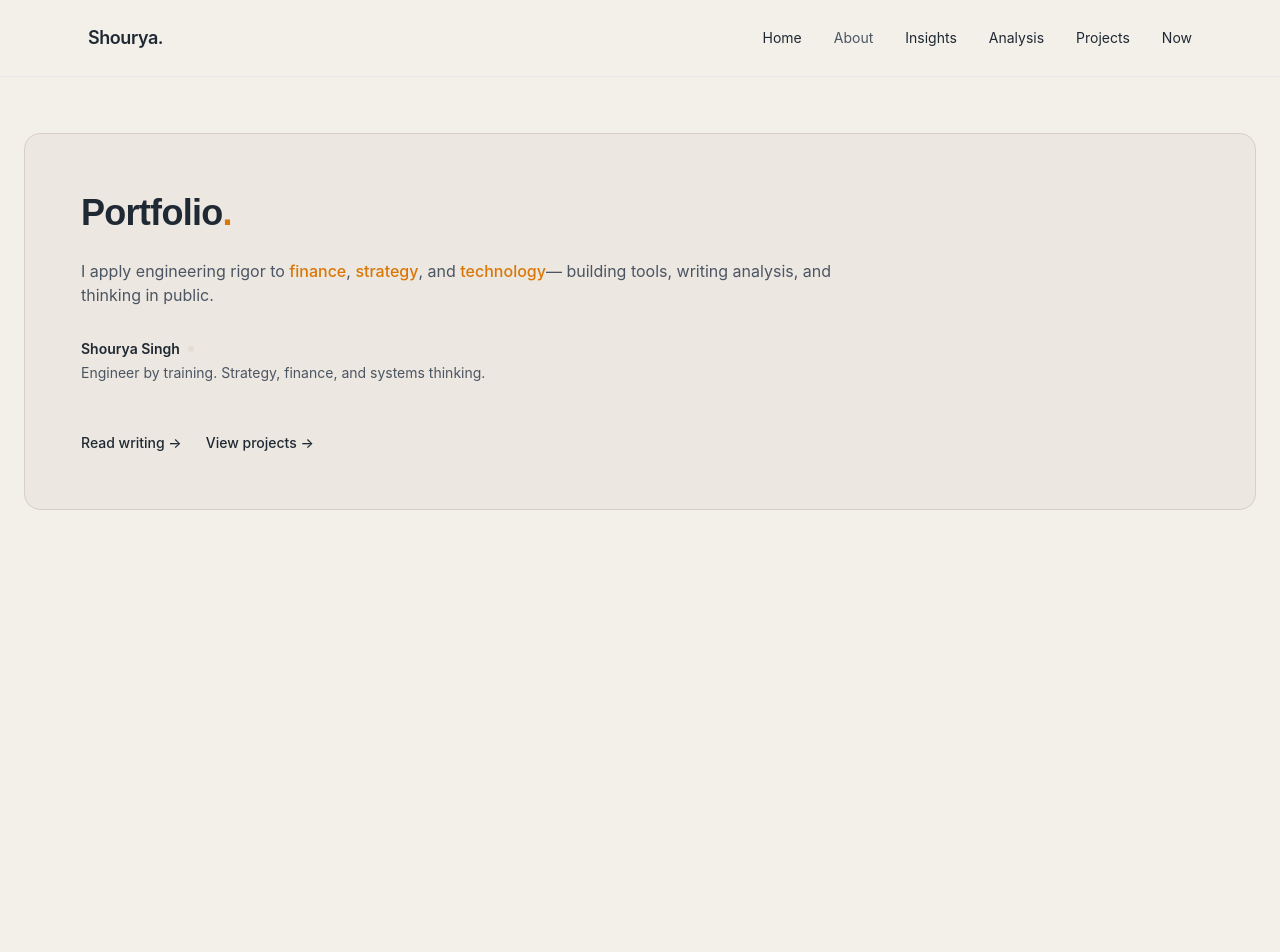
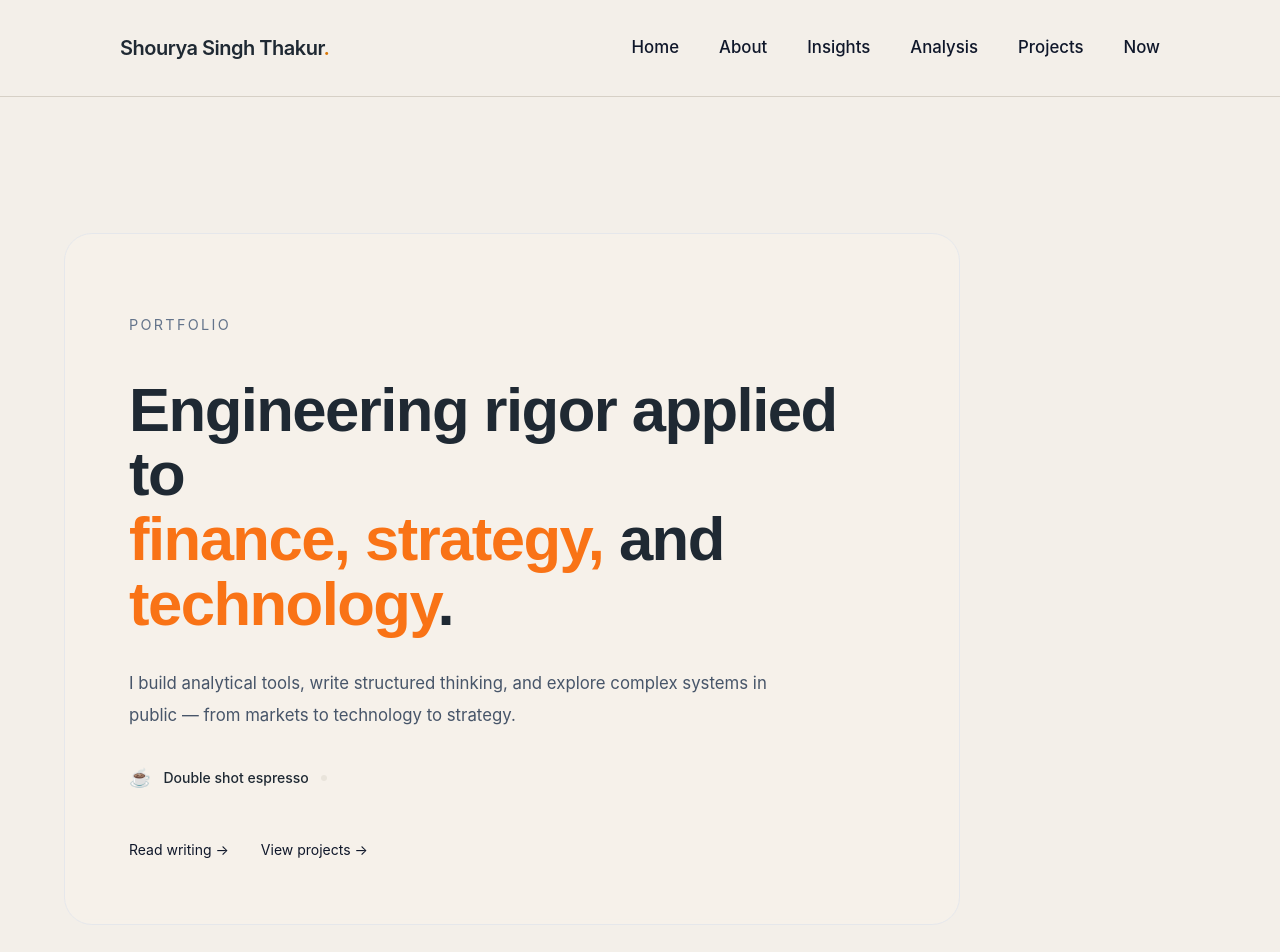
Before and after one commit to meeth10/weblog, a Next.js app: page / in a window 1280 px wide. Shown: the top 952 px of the page. Built offline with nearby package versions, Linux system fonts and the light colour scheme.

Commit message:
Portfolio makeoverssssss

```diff
--- a/app/components/ThinkingButton.tsx
+++ b/app/components/ThinkingButton.tsx
@@ -15,12 +15,13 @@ export default function ThinkingButton({
         setActive(v => !v)
         onToggle()
       }}
-      className="group text-left cursor-pointer"
+      className="group flex items-center gap-3 text-left cursor-pointer"
       aria-label="Toggle thinking space"
     >
-      <div className="flex items-center gap-2">
-        <span className="text-sm font-semibold text-ink group-hover:text-orange transition">
-          Shourya Singh
+      <span className="text-lg">☕</span>
+
+      <span className="text-sm font-medium text-ink group-hover:text-orange transition">
+        Double shot espresso
       </span>
 
       {/* subtle activity dot */}
@@ -29,11 +30,6 @@ export default function ThinkingButton({
           active ? "bg-orange opacity-100" : "bg-line opacity-40"
         }`}
       />
-      </div>
-
-      <div className="mt-1 max-w-md text-sm text-steel group-hover:text-ink transition">
-        Engineer by training. Strategy, finance, and systems thinking.
-      </div>
     </button>
   )
 }
--- a/app/components/ThinkingLayer.tsx
+++ b/app/components/ThinkingLayer.tsx
@@ -14,6 +14,9 @@ export default function ThinkingLayer({ active }: { active: boolean }) {
 
   useEffect(() => {
     if (!active) return
+
+    // Respect reduced motion preferences
+    if (window.matchMedia("(prefers-reduced-motion: reduce)").matches) return
 
     const canvas = canvasRef.current
     if (!canvas) return
@@ -52,7 +55,8 @@ export default function ThinkingLayer({ active }: { active: boolean }) {
     let raf: number
 
     function animate() {
-      ctx.clearRect(0, 0, canvas.width, canvas.height)
+      // Clear in CSS pixels (important with DPR scaling)
+      ctx.clearRect(0, 0, window.innerWidth, window.innerHeight)
 
       for (let i = 0; i < nodes.length; i++) {
         const a = nodes[i]
@@ -63,14 +67,19 @@ export default function ThinkingLayer({ active }: { active: boolean }) {
         if (a.x < 0 || a.x > window.innerWidth) a.vx *= -1
         if (a.y < 0 || a.y > window.innerHeight) a.vy *= -1
 
-        // Mouse repulsion
+        // Mouse repulsion (guard against divide-by-zero)
         const dx = a.x - mouse.x
         const dy = a.y - mouse.y
         const dist = Math.sqrt(dx * dx + dy * dy)
-        if (dist < 140) {
+
+        if (dist > 0 && dist < 140) {
           a.vx += (dx / dist) * 0.05
           a.vy += (dy / dist) * 0.05
         }
+
+        // Soft velocity cap
+        a.vx = Math.max(-1, Math.min(1, a.vx))
+        a.vy = Math.max(-1, Math.min(1, a.vy))
 
         // Node
         ctx.beginPath()
--- a/app/components/nav.tsx
+++ b/app/components/nav.tsx
@@ -2,31 +2,41 @@ import Link from "next/link"
 
 export default function Nav() {
   return (
-    <header className="border-b border-gray-200">
-      <div className="mx-auto max-w-6xl px-6 py-6 flex items-center justify-between">
+    <header className="border-b border-line">
+      <div className="mx-auto max-w-6xl px-14 py-8 flex items-center justify-between">
+        {/* Logo / Name */}
         <Link
           href="/"
-          className="text-lg font-semibold tracking-tight"
+          className="text-xl font-semibold tracking-tight leading-none text-ink"
         >
-          Shourya<span className="text-orange-500">.</span>
+          Shourya Singh Thakur<span className="text-orange">.</span>
         </Link>
 
-        <nav className="flex gap-8 text-sm text-gray-600">
-          <Link href="/" className="hover:text-gray-900">Home</Link><Link
-  href="/about"
-  className="relative text-gray-600 hover:text-gray-900
-    after:absolute after:-bottom-1 after:left-0
-    after:h-[2px] after:w-0 after:bg-orange-500
-    after:transition-all hover:after:w-full"
->
-  About
-</Link>
-
-          <Link href="/insights" className="hover:text-gray-900">Insights</Link>
-          <Link href="/business-analysis" className="hover:text-gray-900">Analysis</Link>
-          <Link href="/tech-projects" className="hover:text-gray-900">Projects</Link>
-          <Link href="/currently-brewing" className="hover:text-gray-900">Now</Link>
-
+        {/* Navigation */}
+        <nav className="flex gap-10 text-[1.05rem] font-medium text-steel">
+          {[
+            { name: "Home", href: "/" },
+            { name: "About", href: "/about" },
+            { name: "Insights", href: "/insights" },
+            { name: "Analysis", href: "/business-analysis" },
+            { name: "Projects", href: "/tech-projects" },
+            { name: "Now", href: "/currently-brewing" },
+          ].map(item => (
+            <Link
+              key={item.name}
+              href={item.href}
+              className="
+                relative transition
+                hover:text-ink
+                after:absolute after:-bottom-1 after:left-0
+                after:h-[2px] after:w-0 after:bg-orange
+                after:transition-all
+                hover:after:w-full
+              "
+            >
+              {item.name}
+            </Link>
+          ))}
         </nav>
       </div>
     </header>
--- a/app/global.css
+++ b/app/global.css
@@ -3,110 +3,133 @@
 @tailwind utilities;
 
 /* ====================
-   BASE
+   DESIGN TOKENS
+   white  -> space
+   black  -> authority
+   beige  -> warmth
+   orange -> intent
 ==================== */
+
 @layer base {
+  :root {
+    --bg: #ffffff;
+    --ink: #0f172a;        /* near-black */
+    --steel: #475569;      /* muted text */
+    --steel-soft: #64748b;
+    --line: #e5e7eb;
+
+    --sand: #f6f1ea;       /* beige */
+    --sand-strong: #efe7dc;
+
+    --orange: #f97316;
+    --orange-soft: #fdba74;
+  }
+
+  /* ===== GLOBAL SCALE (1.4x) ===== */
   body {
+    background: var(--bg);
+    color: var(--ink);
     font-family: theme(fontFamily.body);
-    line-height: 1.65;
-    background-color: theme(colors.bg);
-    color: theme(colors.ink);
+
+    font-size: 25.2px;     /* 18px × 1.4 */
+    line-height: 1.9;
+
+    -webkit-font-smoothing: antialiased;
   }
 
   h1, h2, h3 {
     font-family: theme(fontFamily.heading);
-    letter-spacing: -0.02em;
-    color: theme(colors.ink);
+    letter-spacing: -0.025em;
   }
 
   h1 {
-    @apply text-4xl font-semibold mb-6;
+    font-size: 3.85rem;    /* 2.75 × 1.4 */
+    line-height: 1.05;
+    font-weight: 600;
   }
 
   h2 {
-    @apply text-2xl font-medium mt-14 mb-4;
+    font-size: 2.25rem;    /* 1.6 × 1.4 */
+    margin-top: 5.6rem;
+    margin-bottom: 1.4rem;
   }
 
   h3 {
-    @apply text-lg font-medium mt-10 mb-2;
+    font-size: 1.4rem;     /* 1 × 1.4 */
+    font-weight: 500;
   }
 
   p {
-    font-size: 1rem;
-    line-height: 1.65;
-    color: theme(colors.steel);
-    margin: 1.25rem 0;
+    font-size: 1.05rem;
+    color: var(--steel);
+    margin: 1.5rem 0;
   }
 
   a {
-    transition: color 0.2s ease;
-    color: theme(colors.ink);
+    color: var(--ink);
+    transition: all 0.2s ease;
   }
 
   a:hover {
-    color: theme(colors.orange);
+    color: var(--orange);
   }
 }
 
 /* ====================
-   COMPONENTS
+   COMPONENT PRIMITIVES
 ==================== */
 @layer components {
-  .card {
-    background-color: theme(colors.sand);
-    border: 1px solid theme(colors.line);
-    border-radius: 0.75rem;
-    padding: 1.25rem;
+  .panel {
+    background: var(--sand);
+    border: 1px solid var(--line);
+    border-radius: 1.75rem; /* scaled */
   }
 
-  .card:hover {
-    border-color: theme(colors.orangeSoft);
+  .panel-glass {
+    background: color-mix(in srgb, var(--sand) 85%, transparent);
+    backdrop-filter: blur(8px);
   }
 
-  .divider {
-    border-top: 1px solid theme(colors.line);
-    margin: 3rem 0;
+  .paper {
+    background: #ffffff;
+    border: 1px solid var(--line);
+    border-radius: 1.4rem; /* scaled */
+    padding: 1.75rem;      /* scaled */
+    transition: all 0.25s ease;
+  }
+
+  .paper:hover {
+    border-color: var(--orange);
+    transform: translateY(-2px);
+  }
+
+  .eyebrow {
+    text-transform: uppercase;
+    letter-spacing: 0.16em;
+    font-size: 0.9rem;     /* scaled */
+    color: var(--steel-soft);
   }
 
   .accent {
-    color: theme(colors.orange);
-  }
-
-  .paper {
-    background-color: color-mix(
-      in srgb,
-      theme(colors.sand) 80%,
-      transparent
-    );
-    backdrop-filter: blur(6px);
-    border: 1px solid theme(colors.line);
-    border-radius: 1rem;
+    color: var(--orange);
   }
 }
 
 /* ====================
-   PROSE (WRITING)
+   PROSE (BLOG / CASES)
 ==================== */
 .prose {
-  max-width: 65ch;
+  max-width: 68ch;
 }
 
 .prose p {
-  font-size: 1rem;
-  line-height: 1.65;
-  color: theme(colors.white);
-  margin: 1.25rem 0;
-}
-
-.prose h2 {
-  @apply text-2xl mt-16 mb-4;
-  color: theme(colors.ink);
+  color: var(--steel);
 }
 
 .prose blockquote {
-  border-left: 2px solid theme(colors.orange);
-  padding-left: 1rem;
+  border-left: 4px solid var(--orange); /* scaled */
+  padding-left: 1.4rem;
+  margin: 3rem 0;
   font-style: italic;
-  color: theme(colors.black);
-  margin: 2rem 0;
+  color: var(--ink);
 }
--- a/app/page.tsx
+++ b/app/page.tsx
@@ -9,62 +9,40 @@ export default function Page() {
   const [thinking, setThinking] = useState(false)
 
   return (
-    <main
-      className={`relative z-10 min-h-screen space-y-24 transition-colors
-        ${thinking ? "bg-bg" : "bg-bg"}
-      `}
-    >
-      {/* GLOBAL VECTOR SPACE */}
+    <main className="relative min-h-screen px-6 md:px-10 py-20 space-y-28">
       <ThinkingLayer active={thinking} />
 
-      {/* HERO / INTRO */}
-      <header
-        className={`relative rounded-2xl border border-line p-8 md:p-14
-          transition-all
-          ${thinking ? "bg-sand/80 backdrop-blur-sm" : "bg-sand/90"}
-        `}
-      >
-        <div className="space-y-6 max-w-3xl">
-          <h1 className="text-4xl leading-tight font-heading text-ink">
-            Portfolio<span className="text-orange">.</span>
+      {/* HERO */}
+      <header className="panel panel-glass p-10 md:p-16 max-w-4xl">
+        <div className="space-y-8">
+          <span className="eyebrow">Portfolio</span>
+
+          <h1>
+            Engineering rigor applied to
+            <br />
+            <span className="accent">finance, strategy,</span> and{" "}
+            <span className="accent">technology</span>.
           </h1>
 
-          <p className="text-base text-steel">
-            I apply engineering rigor to
-            <span className="text-orange font-medium"> finance</span>,{" "}
-            <span className="text-orange font-medium">strategy</span>, and{" "}
-            <span className="text-orange font-medium">technology</span>
-            — building tools, writing analysis, and thinking in public.
+          <p className="max-w-2xl">
+            I build analytical tools, write structured thinking, and explore
+            complex systems in public — from markets to technology to strategy.
           </p>
 
-          {/* NAME + PROFESSIONAL SUMMARY (THINKING TOGGLE) */}
-          <div className="pt-2">
           <ThinkingButton onToggle={() => setThinking(v => !v)} />
-          </div>
 
-          {/* PRIMARY NAV ACTIONS */}
-          <div className="flex flex-wrap gap-6 pt-6">
-            <Link
-              href="/writing"
-              className="text-sm font-medium text-ink hover:text-orange transition"
-            >
-              Read writing →
-            </Link>
-
-            <Link
-              href="/tech-projects"
-              className="text-sm font-medium text-ink hover:text-orange transition"
-            >
-              View projects →
-            </Link>
+          <div className="flex gap-8 pt-4 text-sm">
+            <Link href="/writing">Read writing →</Link>
+            <Link href="/tech-projects">View projects →</Link>
           </div>
         </div>
       </header>
-    </main>
-  )
-}
-{/* PINNED PROJECTS */}
-<section className="grid gap-6 md:grid-cols-3">
+
+      {/* SELECTED WORK */}
+      <section className="max-w-5xl">
+        <h2>Selected Work</h2>
+
+        <div className="grid gap-6 md:grid-cols-3">
           {[
             {
               title: "Industry X-Ray: Semiconductors",
@@ -82,22 +60,14 @@ export default function Page() {
               link: "/cases/india-ev-battery",
             },
           ].map(item => (
-    <Link
-      key={item.title}
-      href={item.link}
-      className="paper p-5 transition hover:border-orange"
-    >
-      <h3 className="font-heading text-base text-ink">
-        {item.title}
-      </h3>
-
-      <p className="mt-2 text-sm text-steel">
-        {item.desc}
-      </p>
-
-      <span className="mt-4 inline-block text-sm text-steelSoft hover:text-orange">
-        Read →
-      </span>
+            <Link key={item.title} href={item.link} className="paper p-6">
+              <h3>{item.title}</h3>
+              <p className="text-sm">{item.desc}</p>
+              <span className="text-sm accent">Read →</span>
             </Link>
           ))}
+        </div>
       </section>
+    </main>
+  )
+}
```
Lines whose indentation alone changed are shown as unchanged.
